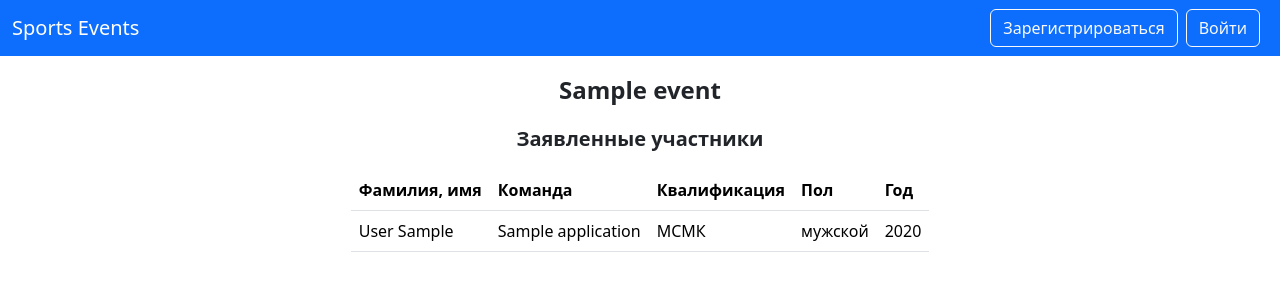
After one commit to AlexandraPoturaeva/sports_events, a Django app: page /events/1/ in a window 1280 px wide. The commit adds this page. Shown: the top 300 px of the page. Run offline with Django 4.2, Linux system fonts and the light colour scheme; tables that the repository leaves empty hold one stand-in row (values such as "Sample post"); parts of the project's set-up code (start-up, migrations or seed data) failed here and were passed over; some libraries are stand-ins or nearby versions.

Commit message:
create view for event details and fix style in SubmitApplicationView

```diff
--- a/core/templates/index.html
+++ b/core/templates/index.html
@@ -42,7 +42,9 @@
                         <div class="card-body">
                             <div class="row">
                                 <div class="col-8 text-start">
-                                    <h5 class="card-title">{{ event.title }}</h5>
+                                    <a href="{% url 'event_details' event_id=event.pk %}">
+                                        <h5 class="card-title">{{ event.title }}</h5>
+                                    </a>
                                 </div>
                                 <div class="col-4 text-end">
                                     <p class="fs-6 fw-semibold">
--- /dev/null
+++ b/events/templates/event.html
@@ -0,0 +1,47 @@
+{% extends "base.html" %}
+
+{% block title %}{{ event.title }}{% endblock title%}
+{% block content %}
+<div class="row">
+    <div class="col text-center">
+        <div class="p-2"></div>
+        <p class="fs-4 fw-bold">{{ event.title }}</p>
+        <p class="fs-5 fw-semibold">Заявленные участники</p>
+        <div class="row">
+            <div class="col"></div>
+            <div class="col-auto text-start">
+                <table class="table">
+                    <thead>
+                    <tr>
+                        <th scope="col">Фамилия, имя</th>
+                        <th scope="col">Команда</th>
+                        <th scope="col">Квалификация</th>
+                        <th scope="col">Пол</th>
+                        <th scope="col">Год</th>
+                    </tr>
+                    </thead>
+                    <tbody>
+                    {% for participant in participants %}
+                    <tr class="participant-info">
+                        <td>{{ participant.last_name }} {{ participant.first_name }}</td>
+                        <td>
+                            {% if participant.application.is_team %}
+                            {{participant.application.team_name}}
+                            {% else %}
+                            Лично
+                            {% endif %}
+                        </td>
+                        <td>{{ participant.get_qualification_display }}</td>
+                        <td>{{ participant.get_gender_display }}</td>
+                        <td>{{ participant.birth_date.year }}</td>
+                    </tr>
+                    {% endfor %}
+                    </tbody>
+                </table>
+            </div>
+            <div class="col"></div>
+        </div>
+    </div>
+</div>
+
+{% endblock content %}
--- a/events/urls.py
+++ b/events/urls.py
@@ -1,5 +1,8 @@
 from django.urls import path
-from events.views import CreateEventView, SubmitApplicationView
+from events.views import \
+    CreateEventView, \
+    SubmitApplicationView, \
+    EventDetailView
 
 urlpatterns = [
     path('create/', CreateEventView.as_view(), name='create_event'),
@@ -8,4 +11,5 @@ urlpatterns = [
         SubmitApplicationView.as_view(),
         name='apply',
     ),
+    path('<int:event_id>/', EventDetailView.as_view(), name='event_details'),
 ]
--- a/events/views.py
+++ b/events/views.py
@@ -1,5 +1,7 @@
 from django.contrib.auth.mixins import LoginRequiredMixin
-from django.views.generic import FormView, TemplateView
+from django.shortcuts import get_object_or_404, render
+from django.urls import reverse
+from django.views.generic import FormView, TemplateView, View
 from events.forms import \
     CreateEventForm, \
     SubmitApplicationForm, \
@@ -52,33 +54,48 @@ class SubmitApplicationView(LoginRequiredMixin, TemplateView):
             prefix='add-participant',
         )
 
-        if application_form.is_valid() and participant_formset.is_valid():
-            application_data = application_form.cleaned_data
+        if not (
+            application_form.is_valid() and
+            participant_formset.is_valid()
+        ):
+            return self.render_to_response(self.get_context_data())
 
-            region, created = Region.objects.get_or_create(
-                title=application_data.get('region'),
-            )
-            city_or_district, created = CityOrDistrict.objects.get_or_create(
-                title=application_data.get('city_or_district'),
-                region=region,
-            )
+        application_data = application_form.cleaned_data
 
-            application_data['user'] = self.request.user
-            application_data['event'] = Event.objects.get(pk=event_id)
-            application_data['region'] = region
-            application_data['city_or_district'] = city_or_district
-            application_data['is_team'] = False
+        region, created = Region.objects.get_or_create(
+            title=application_data.get('region'),
+        )
+        city_or_district, created = CityOrDistrict.objects.get_or_create(
+            title=application_data.get('city_or_district'),
+            region=region,
+        )
 
-            if application_data.pop('application_type') == 'TE':
-                application_data['is_team'] = True
+        application_data['user'] = self.request.user
+        application_data['event'] = Event.objects.get(pk=event_id)
+        application_data['region'] = region
+        application_data['city_or_district'] = city_or_district
+        application_data['is_team'] = False
 
-            application_obj = Application.objects.create(**application_data)
+        if application_data.pop('application_type') == 'TE':
+            application_data['is_team'] = True
 
-            for participant_data in participant_formset.cleaned_data:
-                participant_data['application'] = application_obj
-                Participant.objects.create(**participant_data)
+        application_obj = Application.objects.create(**application_data)
 
-            return HttpResponseRedirect('/')
+        for participant_data in participant_formset.cleaned_data:
+            participant_data['application'] = application_obj
+            Participant.objects.create(**participant_data)
 
-        else:
-            return self.render_to_response(self.get_context_data())
+        success_url = reverse('event_details', kwargs={'event_id': event_id})
+        return HttpResponseRedirect(success_url)
+
+
+class EventDetailView(View):
+    def get(self, request, event_id):
+        participants = Participant.objects.filter(
+            application__event__pk=event_id,
+        )
+        context = {
+            'event': get_object_or_404(Event, pk=event_id),
+            'participants': participants,
+        }
+        return render(request, 'event.html', context=context)
```
